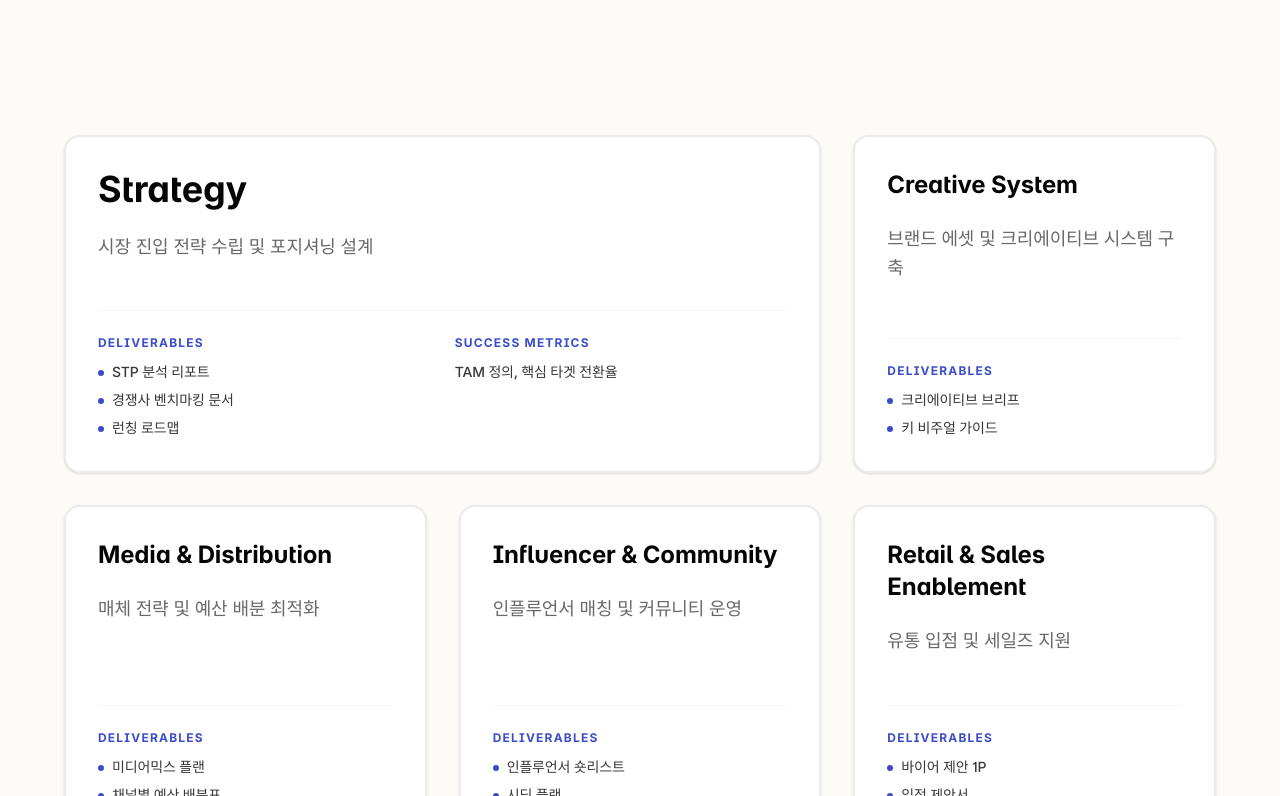
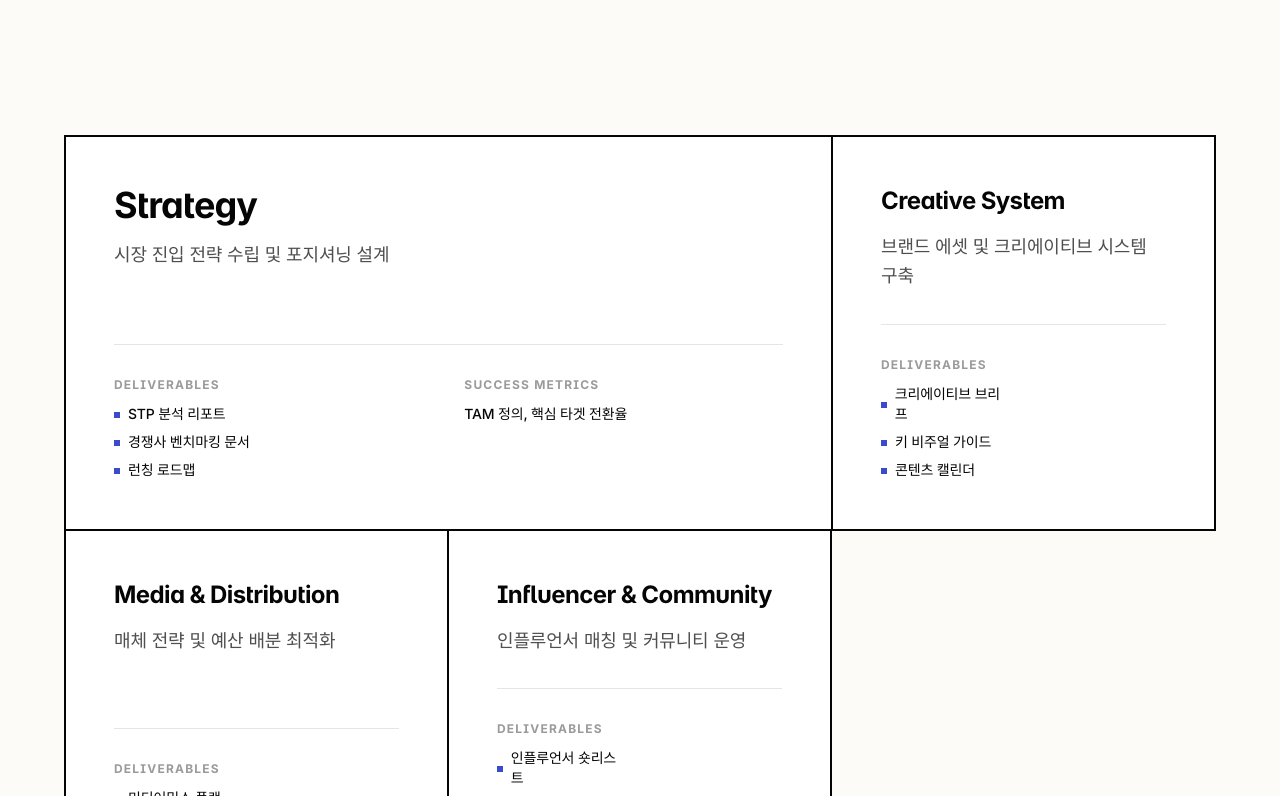
Before and after one commit to Haeseong-Kwon/growingup-homepage, a Next.js app: page /capabilities in a window 1280 px wide. Shown: the part 2384-3180 px from the top of the page. Built offline with nearby package versions, Linux system fonts and the light colour scheme; a web font is replaced by a local one.

Commit message:
애니메이션 오류 해결

```diff
--- a/src/app/(site)/capabilities/page.tsx
+++ b/src/app/(site)/capabilities/page.tsx
@@ -189,62 +189,66 @@ function CapabilitiesMapSection() {
           </p>
         </div>
 
-        <div className="grid grid-cols-1 md:grid-cols-2 lg:grid-cols-3 gap-6 md:gap-8 auto-rows-[minmax(320px,auto)]">
+        <div className="grid grid-cols-1 md:grid-cols-2 lg:grid-cols-3 gap-0 border-t-2 border-l-2 border-[var(--brand-fg)]">
           {capabilitiesMap.map((capability, index) => (
-            <Card
-              key={capability.title}
+            <MediaReveal key={capability.title} delay={index * 50} intensity="subtle" className={cn(
+              // Grid Spans:
+              // Desktop (lg): 3 cols. Items 0 & 4 span 2 cols.
+              // Tablet (md): 2 cols. Item 0 spans 2 cols to start full width.
+              // Mobile (base): 1 col.
+              "col-span-1",
+              index === 0 && "md:col-span-2 lg:col-span-2",
+              index === 4 && "lg:col-span-2"
+            )}>
+              <div
                 className={cn(
-                "border-2 flex flex-col justify-between p-8",
-                "transition-all duration-500 ease-out",
-                "hover:-translate-y-2 hover:shadow-xl hover:border-[var(--brand-primary)]",
-                "bg-white border-[var(--brand-muted)] shadow-sm group",
-                // Bento Grid Logic:
-                // Row 1: [2 cols] [1 col]
-                // Row 2: [1 col] [1 col] [1 col]
-                // Row 3: [2 cols] [1 col]
-                (index === 0 || index === 5) ? "lg:col-span-2" : "lg:col-span-1"
+                  "group relative h-full flex flex-col justify-between p-8 md:p-12",
+                  "border-r-2 border-b-2 border-[var(--brand-fg)] bg-white",
+                  "transition-all duration-300 ease-out",
+                  "hover:bg-[var(--brand-fg)] hover:text-white"
                 )}
               >
-              <CardHeader className="p-0 mb-6">
-                <CardTitle className={cn(
-                  "font-bold text-[var(--brand-fg)] mb-4",
-                  (index === 0 || index === 5) ? "text-3xl md:text-4xl" : "text-2xl"
+                <div className="mb-8">
+                  <h3 className={cn(
+                    "font-bold mb-4 tracking-tight group-hover:text-white transition-colors",
+                    (index === 0 || index === 4) ? "text-3xl md:text-4xl" : "text-2xl"
                   )}>
                     {capability.title}
-                </CardTitle>
-                <p className="text-lg text-[var(--brand-fg)]/60 leading-relaxed group-hover:text-[var(--brand-fg)] transition-colors">
+                  </h3>
+                  <p className="text-lg opacity-70 group-hover:opacity-90 transition-opacity leading-relaxed">
                     {capability.description}
                   </p>
-              </CardHeader>
+                </div>
 
-              <CardContent className="p-0 pt-6 border-t border-[var(--brand-muted)]/50 group-hover:border-[var(--brand-muted)] transition-colors">
-                <div className="grid gap-6 sm:grid-cols-2">
+                <div className="pt-8 border-t border-[var(--brand-fg)]/10 group-hover:border-white/20 transition-colors">
+                  <div className="grid gap-8 sm:grid-cols-2">
                     <div>
-                    <div className="text-xs font-bold uppercase tracking-widest text-[var(--brand-primary)] mb-3">
+                      <div className="text-xs font-bold uppercase tracking-widest opacity-40 mb-3 group-hover:text-white group-hover:opacity-60">
                         Deliverables
                       </div>
                       <ul className="space-y-2">
-                      {capability.deliverables.slice(0, (index === 0 || index === 5) ? 3 : 2).map((item, i) => (
-                        <li key={i} className="text-sm font-medium text-[var(--brand-fg)]/80 flex items-center gap-2">
-                          <span className="w-1.5 h-1.5 rounded-full bg-[var(--brand-primary)]" />
+                        {capability.deliverables.slice(0, 3).map((item, i) => (
+                          <li key={i} className="text-sm font-medium flex items-center gap-2 group-hover:text-white/90">
+                            <div className="w-1.5 h-1.5 bg-[var(--brand-primary)] group-hover:bg-white transition-colors" />
                             {item}
                           </li>
                         ))}
                       </ul>
                     </div>
-                  {(index === 0 || index === 5) && (
+                    {(index === 0 || index === 4) && (
                       <div>
-                      <div className="text-xs font-bold uppercase tracking-widest text-[var(--brand-primary)] mb-3">
+                        <div className="text-xs font-bold uppercase tracking-widest opacity-40 mb-3 group-hover:text-white group-hover:opacity-60">
                           Success Metrics
                         </div>
-                      <p className="text-sm font-medium text-[var(--brand-fg)]/80">
+                        <p className="text-sm font-medium group-hover:text-white/90">
                           {capability.successCriteria}
                         </p>
                       </div>
                     )}
                   </div>
-              </CardContent>
-            </Card>
+                </div>
+              </div>
+            </MediaReveal>
           ))}
         </div>
       </Container>
--- a/src/app/(site)/portfolio/page.tsx
+++ b/src/app/(site)/portfolio/page.tsx
@@ -139,16 +139,18 @@ export default function PortfolioPage() {
           {/* Filter Bar is handled by component, assuming it fits */}
           <div className="mb-12">
             {filteredPortfolios.length > 0 ? (
-              <div className="grid grid-cols-1 sm:grid-cols-2 lg:grid-cols-3 gap-6 md:gap-8 auto-rows-[minmax(320px,auto)]">
+              <div className="grid grid-cols-1 md:grid-cols-2 lg:grid-cols-3 gap-6 md:gap-8 auto-rows-[minmax(320px,auto)] grid-flow-dense">
                 {filteredPortfolios.map((portfolioItem, index) => (
                   <MediaReveal
                     key={portfolioItem.id}
-                    delay={index * 100}
+                    delay={index * 50}
                     intensity="medium"
                     className={cn(
                       "h-full",
-                      // Asymmetric spans: 1st item big, 5th item big
-                      (index === 0 || index === 4) && "sm:col-span-2"
+                      // Asymmetric spans:
+                      // 0: Big (2)
+                      // 4: Big (2)
+                      (index === 0 || index === 4) ? "md:col-span-2 lg:col-span-2" : "col-span-1"
                     )}
                   >
                     <PortfolioCard
--- a/src/components/cases/CasesPage.tsx
+++ b/src/components/cases/CasesPage.tsx
@@ -71,10 +71,10 @@ export function CasesPage() {
                       variant="ghost"
                       onClick={() => setActiveCategory(category)}
                       className={cn(
-                        "rounded-full px-6 h-10 transition-all duration-300 font-bold border",
+                        "rounded-none px-6 h-10 transition-all duration-300 font-bold border-2",
                         activeCategory === category
                           ? "bg-black text-white border-black"
-                          : "bg-transparent text-[var(--brand-fg)]/60 border-transparent hover:border-[var(--brand-fg)]/20 hover:bg-[var(--brand-fg)]/5"
+                          : "bg-transparent text-[var(--brand-fg)]/60 border-transparent hover:border-[var(--brand-fg)] hover:text-[var(--brand-fg)]"
                       )}
                     >
                       {category}
@@ -86,16 +86,19 @@ export function CasesPage() {
           </MediaReveal>
 
           {/* Cards Grid - Asymmetric Cheil Style */}
-          <div className="grid grid-cols-1 md:grid-cols-2 lg:grid-cols-3 gap-6 md:gap-8 auto-rows-[minmax(400px,auto)]">
+          <div className="grid grid-cols-1 md:grid-cols-2 lg:grid-cols-3 gap-6 md:gap-8 auto-rows-[minmax(400px,auto)] grid-flow-dense">
             {filteredCases.map((caseItem, index) => (
               <MediaReveal
                 key={caseItem.slug}
-                delay={index * 100}
+                delay={index * 50}
                 intensity="medium"
                 className={cn(
                   "h-full",
-                  // Asymmetric spans: 1st item is big (2 cols), 5th item is big
-                  (index === 0 || index === 4) && "md:col-span-2"
+                  // Bento Logic for 3-col grid:
+                  // 0: Big (2)
+                  // 1,2,3: Small (1)
+                  // 4: Big (2) -> Needs dense flow to fill holes if they appear
+                  (index === 0 || index === 4) ? "md:col-span-2 lg:col-span-2" : "col-span-1"
                 )}
               >
                 <CaseCard caseItem={caseItem} className="h-full" />
```
Also changed, not shown: src/components/cases/CaseCard.tsx (+18 -15 lines), src/components/portfolio/PortfolioCard.tsx (+18 -13 lines), src/components/portfolio/PortfolioFilterBar.tsx (+23 -23 lines). Lines whose indentation alone changed are shown as unchanged.
